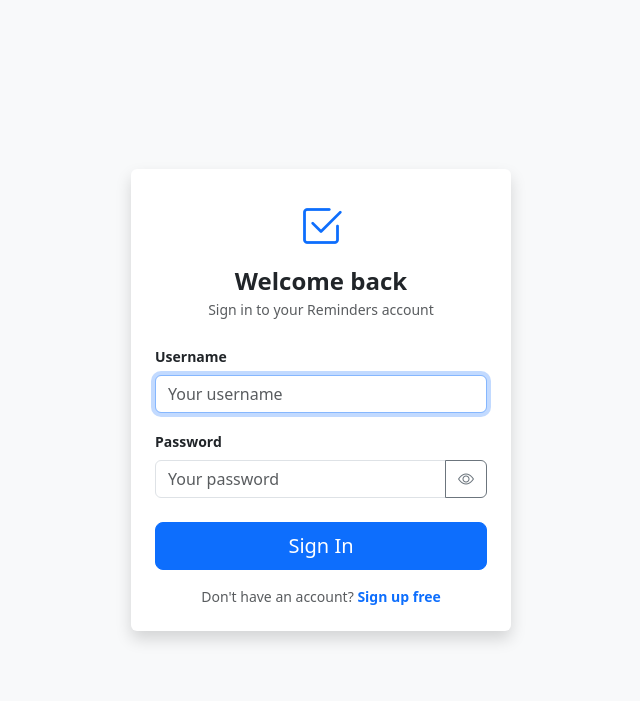
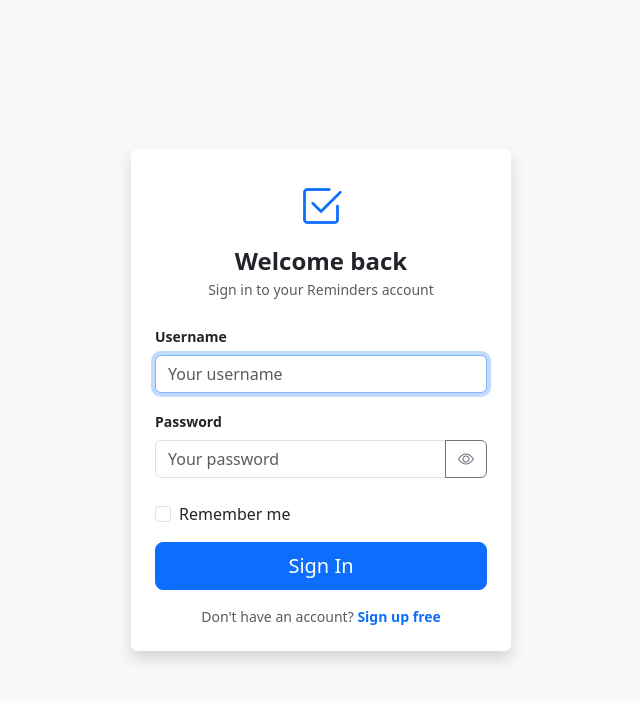
Before and after one commit to Aman-554/reminders-app, a Flask app: page /login in a window 1280 px wide. Shown: the top 701 px of the page, without its empty margins (319-959 px from the left). Run offline with Flask 3, Linux system fonts and the light colour scheme.

Commit message:
Modify login form for username and remember me
Updated username input value to use form data and added 'Remember me' checkbox.

```diff
--- a/templates/login.html
+++ b/templates/login.html
@@ -1,4 +1,3 @@
-
 <!DOCTYPE html>
 <html lang="en">
 <head>
@@ -37,7 +36,7 @@
           type="text"
           id="username"
           name="username"
-          value="{{ username }}"
+          value="{{ form.username if form else '' }}"
           class="form-control"
           placeholder="Your username"
           autofocus
@@ -59,6 +58,12 @@
             <i class="bi bi-eye" id="eyeIcon"></i>
           </button>
         </div>
+      </div>
+
+      <!-- Remember me -->
+      <div class="mb-3 form-check">
+        <input type="checkbox" class="form-check-input" id="remember_me" name="remember_me">
+        <label class="form-check-label" for="remember_me">Remember me</label>
       </div>
 
       <!-- Submit -->
```
